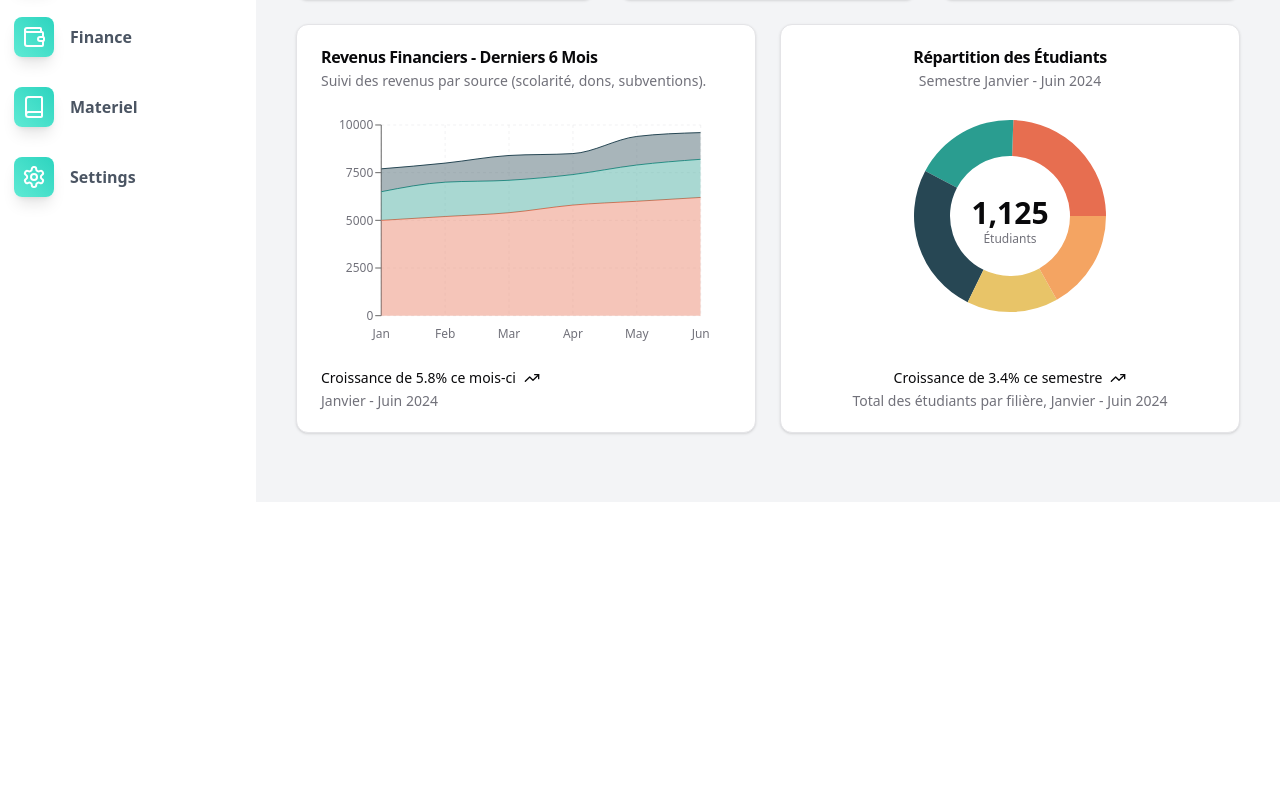
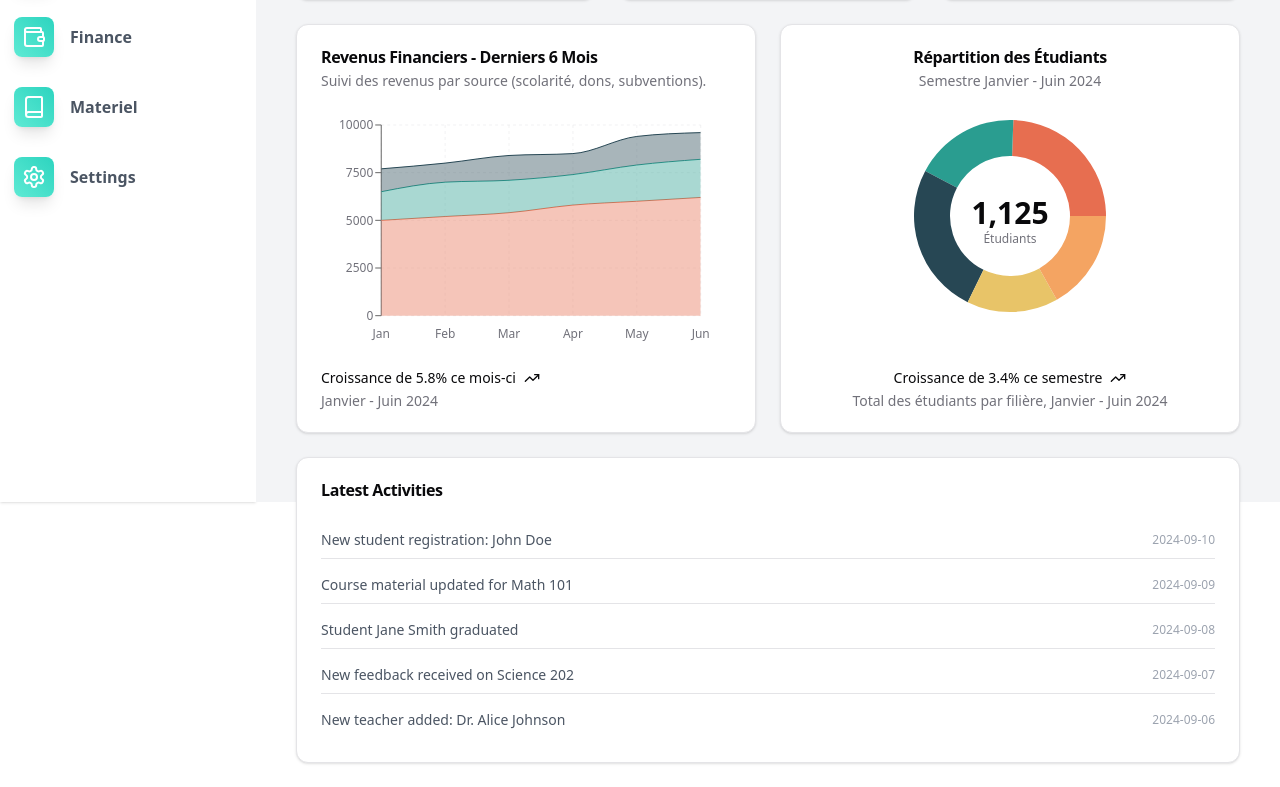
Before and after one commit to AureDulvresse/app.ams.io, a React (Vite) app: page / in a window 1280 px wide. Shown: the part 298-1085 px from the top of the page. Before the commit the page ends 800 px from the top, so only its background shows below. Built offline with nearby package versions, Linux system fonts and the light colour scheme.

Commit message:
Update Dashboard.tsx

```diff
--- a/src/components/Dashboard.tsx
+++ b/src/components/Dashboard.tsx
@@ -2,10 +2,9 @@ import React from "react";
 import { Card, CardContent } from "./ui/card";
 import FiliereChart from "./common/FiliereChart";
 import FinancialChart from "./common/FinancialChart";
-
+import ActivitySummary from "./common/ActivitySummary";
 
 const Dashboard: React.FC = () => {
-
   return (
     <div className="p-6">
       <h2 className="text-3xl font-bold mb-6">Overview</h2>
@@ -38,10 +37,13 @@ const Dashboard: React.FC = () => {
 
       {/* Charts */}
       <div className="grid grid-cols-1 lg:grid-cols-2 gap-6 mt-6">
-
         <FinancialChart />
         <FiliereChart />
+      </div>
 
+      {/* Latest Activities */}
+      <div className="mt-6">
+        <ActivitySummary />
       </div>
     </div>
   );
```
